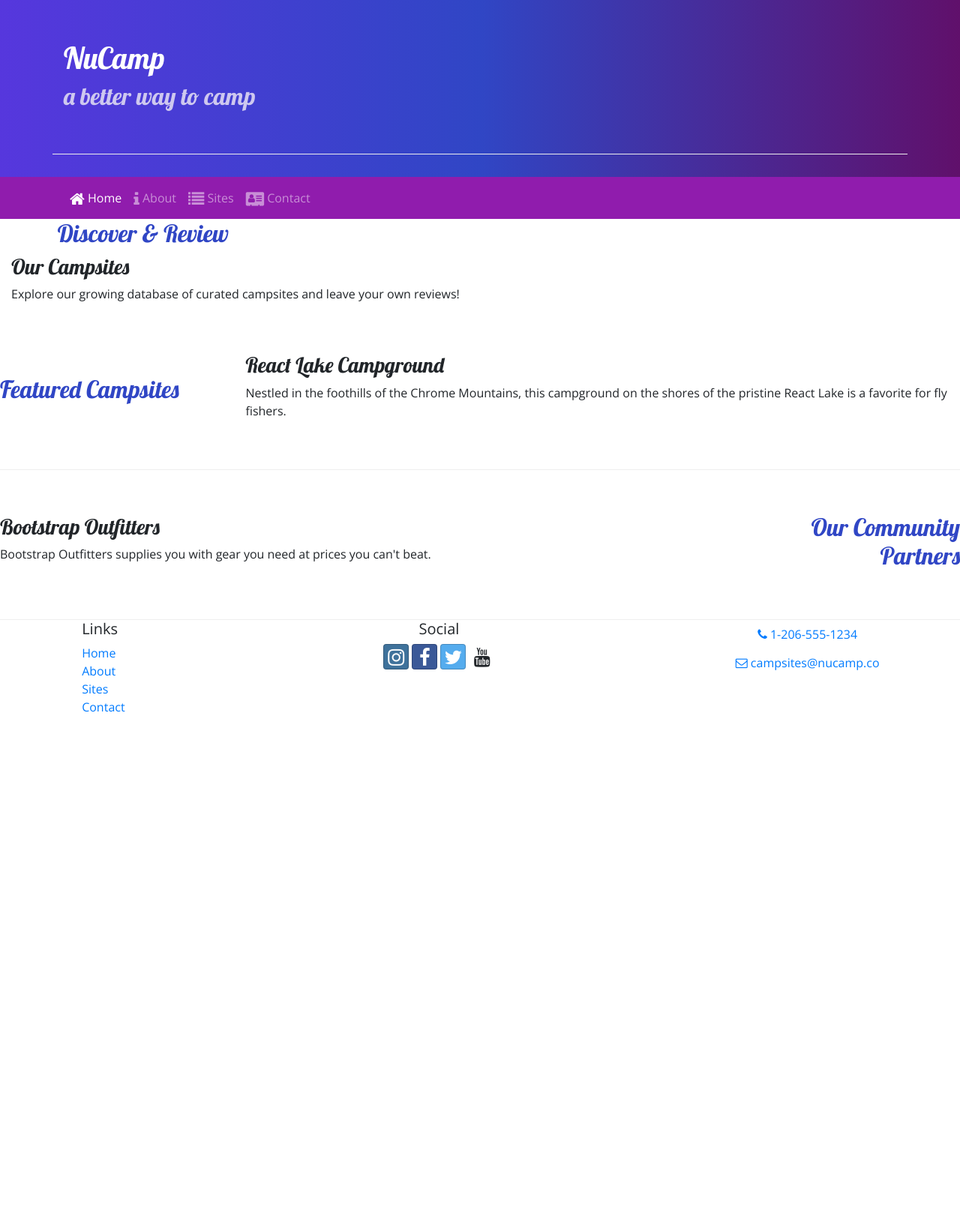
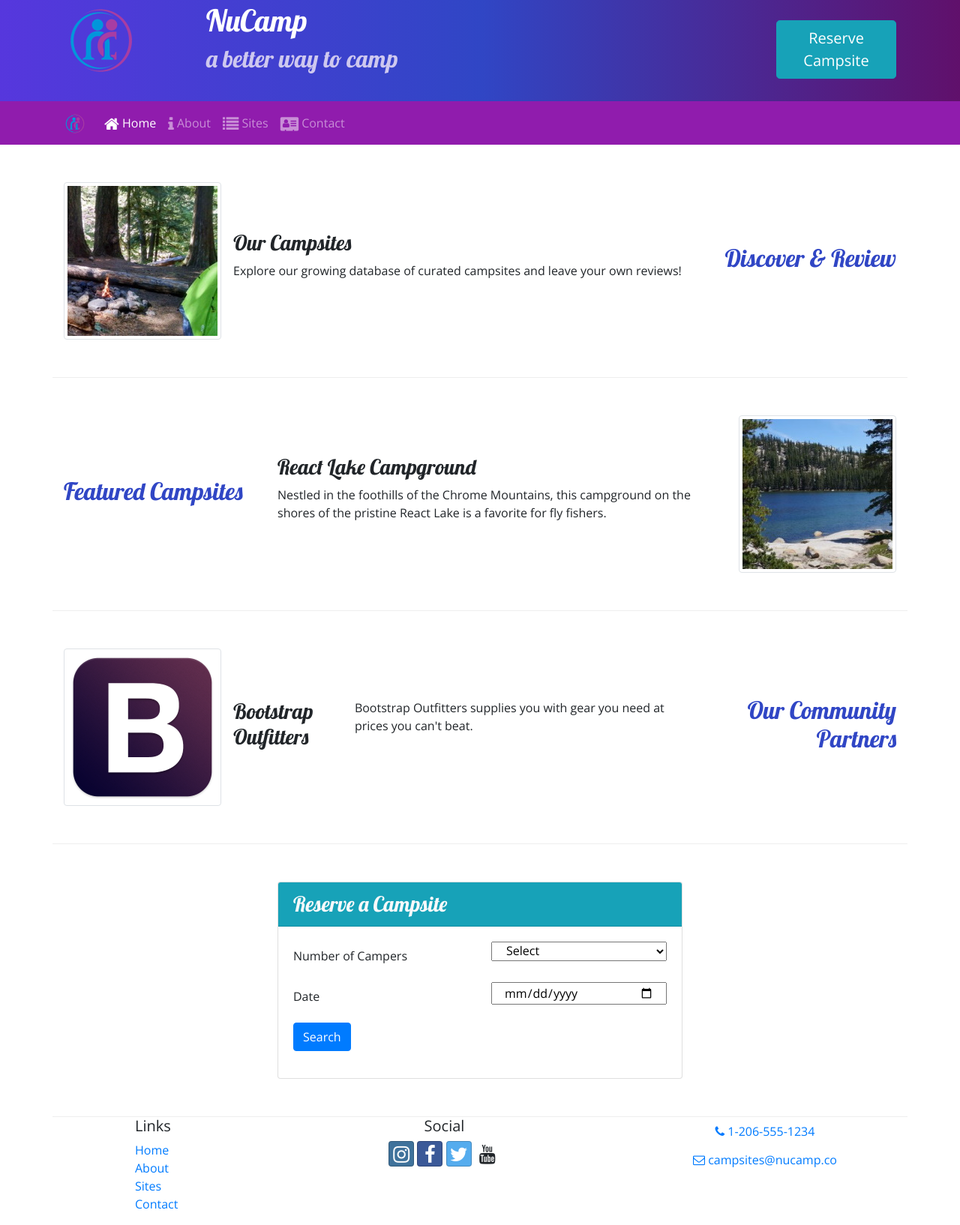
Before and after one commit to Mjbasinger/nucameSite, a website: page index.html in a window 1280 px wide. Shown: the part 27-1661 px from the top of the page at 75% size. Before the commit the page ends 998 px from the top, so only its background shows below. Drawn offline with nearby package versions, Linux system fonts and the light colour scheme.

Commit message:
week 2 workshop exercise

```diff
--- a/index.html
+++ b/index.html
@@ -22,10 +22,16 @@
 
     <header class="jumbotron jumbotron-fluid">
         <div class="container">
-            <div class="row row-content align-items-center">
+            <div class="row">
+                <div class="col-4 col-sm-3 col-md-2 align-self-center">
+                    <img src="img/logo.png" class="img-fluid" alt="">
+                </div>
                 <div class="col">
                     <h1>NuCamp</h1>
                     <h2>a better way to camp</h2>
+                </div>
+                <div class="col-md-4 col-xl-2 mt-4">
+                    <a class="btn btn-lg btn-info text-no-wrap" role="button" href="#reserveForm"> Reserve Campsite </a>
                 </div>
             </div>
         </div>
@@ -33,59 +39,127 @@
 
     <nav class="navbar navbar-expand-sm navbar-dark sticky-top">
         <div class="container">
-            <button class="navbar-toggler ml-auto" type="button" data-toggle="collapse"
-                data-target="#nucampNavbar">
+            <a class="navbar-brand" href="#">
+                <img src="img/logo.png" height="30" width="30">
+            </a>
+            <button class="navbar-toggler ml-auto" type="button" data-toggle="collapse" data-target="#nucampNavbar">
                 <span class="navbar-toggler-icon"></span>
             </button>
             <div class="collapse navbar-collapse" id="nucampNavbar">
                 <ul class="navbar-nav">
-                    <li class="nav-item active"><a class="nav-link" href="#"><i class="fa fa-home fa-lg"></i> Home</a></li>
-                    <li class="nav-item"><a class="nav-link" href="aboutus.html"><i class='fa fa-info fa-lg'></i> About</a></li>
+                    <li class="nav-item active"><a class="nav-link" href="#"><i class="fa fa-home fa-lg"></i> Home</a>
+                    </li>
+                    <li class="nav-item"><a class="nav-link" href="aboutus.html"><i class='fa fa-info fa-lg'></i>
+                            About</a></li>
                     <li class="nav-item"><a class="nav-link" href="#"> <i class='fa fa-list fa-lg'></i> Sites</a></li>
-                    <li class="nav-item"><a class="nav-link" href="contactus.html"> <i class='fa fa-address-card fa-lg'></i> Contact</a></li>
+                    <li class="nav-item"><a class="nav-link" href="contactus.html"> <i
+                                class='fa fa-address-card fa-lg'></i> Contact</a></li>
                 </ul>
             </div>
         </div>
     </nav>
 
-    <div class="container>
+    <div class="container">
         <div class="row row-content align-items-center">
             <div class="col-sm-4 order-sm-last col-md-3">
                 <h2 class="text-sm-right">Discover & Review</h2>
             </div>
             <div class="col">
+                <div class="media">
+                    <div>
+                        <img src="img/breadcrumb-trail-thumb.jpg" alt="Breadcrumb Trail thumbnail"
+                            class="d-flex mr-3 img-thumbnail">
+                    </div>
+
+
+                    <div class="media-body align-self-center">
                         <h3>Our Campsites</h3>
-                <p class="d-none d-sm-block">Explore our growing database of curated campsites and leave your own
-                    reviews!</p>
+                        <p class="d-none d-sm-block">Explore our growing database of curated campsites and leave your own  reviews!</p>
+                    </div>
+                </div>
             </div>
         </div>
 
 
-        <div>
+
             <div class="row row-content align-items-center">
                 <div class="col-sm-4 col-md-3">
                     <h2>Featured Campsites</h2>
                 </div>
                 <div class="col">
+                    <div class="media">
+                        <div class="media-body align-self-center">
                             <h3>React Lake Campground</h3>
-                    <p class="d-none d-sm-block">Nestled in the foothills of the Chrome Mountains, this campground on
+                            <p class="d-none d-sm-block">Nestled in the foothills of the Chrome Mountains, this
+                                campground
+                                on
                                 the shores of the pristine React Lake is a favorite for fly fishers.</p>
+                        </div>
+                        <div>
+                            <img src="img/react-lake-thumb.jpg" alt="React Lake thumbnail"
+                                class="d-flex ml-3 img-thumbnail">
                         </div>
                     </div>
                 </div>
+            </div>
+
             <div class="row row-content align-items-center">
                 <div class="col-sm-4 order-sm-last col-md-3">
                     <h2 class="text-sm-right">Our Community Partners</h2>
                 </div>
                 <div class="col">
+                    <div class="media">
+                        <img class="d-flex mr-3 img-thumbnail" src="/img/bootstrap-thumb.png"
+                            alt="Bootstrap Outfitters">
+                        <div class="media align-self-center">
                             <h3>Bootstrap Outfitters</h3>
-                <p class="d-none d-sm-block">Bootstrap Outfitters supplies you with gear you need at prices you can't
-                    beat.</p>
+                            <p class="d-none d-sm-block">Bootstrap Outfitters supplies you with gear you need at prices
+                                you can't beat.</p>
+                        </div>
+                    </div>
+                </div>
+            </div>
+            <div class="row row-content">
+                <div class="col-sm-6 mx-auto">
+                    <div class="card">
+                        <h3 class="card-header bg-info text-light">Reserve a Campsite</h3>
+                        <div class="card-body">
+                            <form id="reserveForm" action="">
+                                <div class="form-group row">
+                                    <label for="numCampers" class='col-sm-6 col-12 col-form-label'>Number of
+                                        Campers</label>
+                                    <div class="col">
+                                        <select class="col col-12" name="numCampers" id="numCampers">
+                                            <option selected>Select</option>
+                                            <option value="1">1</option>
+                                            <option value="2">2</option>
+                                            <option value="3">3</option>
+                                            <option value="4">4</option>
+                                            <option value="5">5</option>
+                                            <option value="6">6</option>
+                                        </select>
+                                    </div>
+                                </div>
+                                <div class="form-group row">
+                                    <label for="date" class='col-sm-6 col-form-label'>Date</label>
+                                    <div class="col">
+                                        <input class="col" type="date" name="date" id="date" placeholder="date">
+                                    </div>
+                                </div>
+                                <div class="form-group row">
+                                    <div class="col">
+                                        <button type="submit" class="btn btn-primary">Search</button>
+                                    </div>
+                                </div>
+                            </form>
+                        </div>
+                    </div>
                 </div>
             </div>
 
+
             <footer class="site-footer>
-            <div class="container">
+            <div class=" container">
                 <div class="row">
                     <div class="offset-1 col-4 col-sm-2">
                         <h5>Links</h5>
@@ -99,14 +173,20 @@
 
                     <div class="col-6 col-sm-5 text-center">
                         <h5>Social</h5>
-                        <a class="btn btn-social-icon btn-instagram" href="http://instagram.com/"><i class="fa fa-instagram"></i></a>
-                        <a class="btn btn-social-icon btn-facebook" href="http://facebook.com/"><i class="fa fa-facebook"></i></a>
-                        <a class="btn btn-social-icon btn-twitter" href="http://twitter.com/"><i class="fa fa-twitter"></i></a>
-                        <a class="btn btn-social-icon btn-youtube" href="http://youtube.com/"><i class="fa fa-youtube"></i></a>
+                        <a class="btn btn-social-icon btn-instagram" href="http://instagram.com/"><i
+                                class="fa fa-instagram"></i></a>
+                        <a class="btn btn-social-icon btn-facebook" href="http://facebook.com/"><i
+                                class="fa fa-facebook"></i></a>
+                        <a class="btn btn-social-icon btn-twitter" href="http://twitter.com/"><i
+                                class="fa fa-twitter"></i></a>
+                        <a class="btn btn-social-icon btn-youtube" href="http://youtube.com/"><i
+                                class="fa fa-youtube"></i></a>
                     </div>
                     <div class="col-sm-4 text-center">
-                        <a role="button" class="btn btn-link" href="tel: +12065551234"><i class="fa fa-phone"></i> 1-206-555-1234</a><br>
-                        <a role="button" class="btn btn-link" href="mailto: campsites@nucamp.co"><i class="fa fa-envelope-o"></i> campsites@nucamp.co</a>
+                        <a role="button" class="btn btn-link" href="tel: +12065551234"><i class="fa fa-phone"></i>
+                            1-206-555-1234</a><br>
+                        <a role="button" class="btn btn-link" href="mailto: campsites@nucamp.co"><i
+                                class="fa fa-envelope-o"></i> campsites@nucamp.co</a>
                     </div>
                 </div>
         </div>
```
Also changed, not shown: aboutus.html (+6 -0 lines), contactus.html (+6 -0 lines), img/bootstrap-thumb.png (added), img/breadcrumb-trail-thumb.jpg (added), img/breadcrumb-trail.jpg (added), img/chrome-river-thumb.jpg (added), img/chrome-river.jpg (added), img/logo.png (added), img/react-lake-thumb.jpg (added), img/react-lake.jpg (added), 1 other file. Lines whose indentation alone changed are shown as unchanged.
